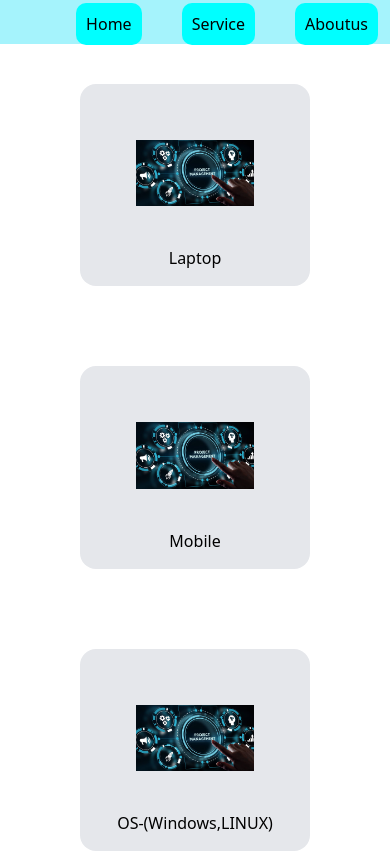
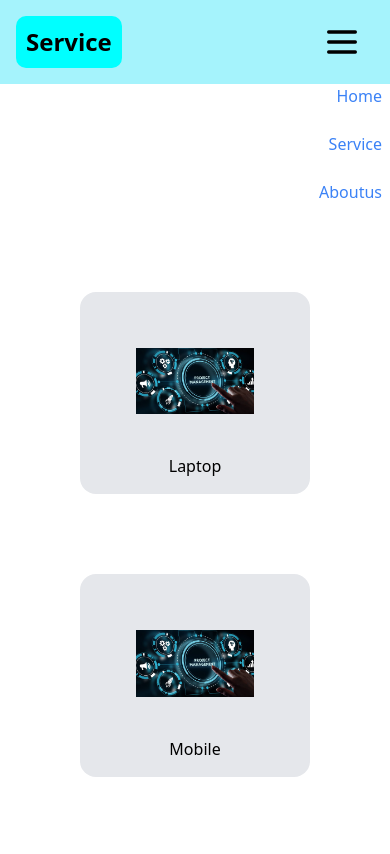
Before and after one commit to vishnu26r/VT-, a website: page src/Service.html in a window 390 px wide. Shown: the top 854 px of the page. Drawn offline with Linux system fonts and the light colour scheme.

Commit message:
mobile nav

```diff
--- a/src/Service.html
+++ b/src/Service.html
@@ -11,16 +11,35 @@
    <!-- Nav Bar -->
    <div class="container mx-auto bg-cyan-200 ">
     <nav>
-        <div class="flex justify-end gap-5 p-3 pb-2 ">
-            <ul class="flex gap-10">
-                <li><a class="btn" href="index.html">Home</a></li>
-                <li><a class="btn" href="#">Service</a></li>
-                <li><a class="btn" href="aboutus.html">Aboutus</a></li>
+        <div class="flex justify-between gap-5 p-4 ">
+            <ul>
+                <li class="btn" ><a class="text-black font-bold text-2xl" href="#">Service</a></li>
             </ul>
-
+            <ul class="hidden md:flex justify-end gap-5 p-3 pb-2">
+                <li class="mt-2"><a class="btn" href="index.html">Home</a></li>
+                <li class="mt-2"><a class="btn" href="aboutus.html">About Us</a></li>
+            </ul>
+            <button class="md:hidden mobile-icon">
+                <svg class="h-10 w-10 mr-3" viewBox="0 0 24 24" fill="none" xmlns="http://www.w3.org/2000/svg">
+                    <path d="M4 6H20M4 12H20M4 18H20" stroke="#000000" stroke-width="2" stroke-linecap="round" stroke-linejoin="round"/>
+                    </svg>
+            </button>
         </div>
     </nav>
  </div>
+
+
+
+  <!-- Mobile Nav -->
+  <div class="md:hidden mobile-menu  ">
+    <ul class="flex flex-col items-end mx-2 space-y-6  ">
+        <li><a class="text-blue-500 font-medium hover:text-pink-500" href="#">Home</a></li>
+        <li><a class="text-blue-500 font-medium hover:text-pink-500" href="#">Service</a></li>
+        <li><a class="text-blue-500 font-medium hover:text-pink-500" href="#">Aboutus</a></li>
+        <li><a class="text-blue-500 font-medium hover:text-pink-500" href="#"></a></li>
+        <li></li>
+    </ul>
+  </div>
 
  <!-- Main Section -->
  <div class="container mx-auto grid md:grid-cols-2 py-10 px-20 gap-20  ">
@@ -64,5 +83,17 @@
         </div>
     </div>
 
+<!-- Script -->
+
+    <script>
+        const MobileIcon = document.querySelector('.mobile-icon')
+        const MobileMenu = document.querySelector('.mobile-menu')
+
+        MobileIcon.addEventListener('click',()=>{
+            MobileMenu.classList.toggle('hidden')
+        })
+
+       </script>
+
 </body>
 </html>
--- a/src/button.css
+++ /dev/null
@@ -1,63 +0,0 @@
-/* button */
-.btn {
-    padding: 10px 10px;
-    border: none;
-    outline: none;
-    color:black;
-    cursor: pointer;
-    position: relative;
-    z-index: 0;
-    border-radius: 12px;
-    }
-    .btn::after {
-    content: "";
-    z-index: -1;
-    position: absolute;
-    width: 100%;
-    height: 100%;
-    background-color:hwb(180 0% 0%);
-    left: 0;
-    top: 0;
-    border-radius: 10px;
-    }
-    /* glow */
-    .btn::before {
-    content: "";
-    background: linear-gradient(
-      45deg,
-      #FF0000, #FF7300, #FFFB00, #48FF00,
-      #00FFD5, #002BFF, #FF00C8, #FF0000
-    );
-    position: absolute;
-    top: -2px;
-    left: -2px;
-    background-size: 600%;
-    z-index: -1;
-    width: calc(100% + 4px);
-    height:  calc(100% + 4px);
-    filter: blur(8px);
-    animation: glowing 20s linear infinite;
-    transition: opacity .3s ease-in-out;
-    border-radius: 10px;
-    opacity: 0;
-    }
-
-    @keyframes glowing {
-    0% {background-position: 0 0;}
-    50% {background-position: 400% 0;}
-    100% {background-position: 0 0;}
-    }
-
-    /* hover */
-    .btn:hover::before {
-    opacity: 1;
-    }
-
-    .btn:active:after {
-    background: transparent;
-    }
-
-    .btn:active {
-    color: #000;
-    font-weight: bold;
-    }
```
Also changed, not shown: src/aboutus.html (+48 -7 lines), src/index.html (+4 -5 lines), src/output.css.
